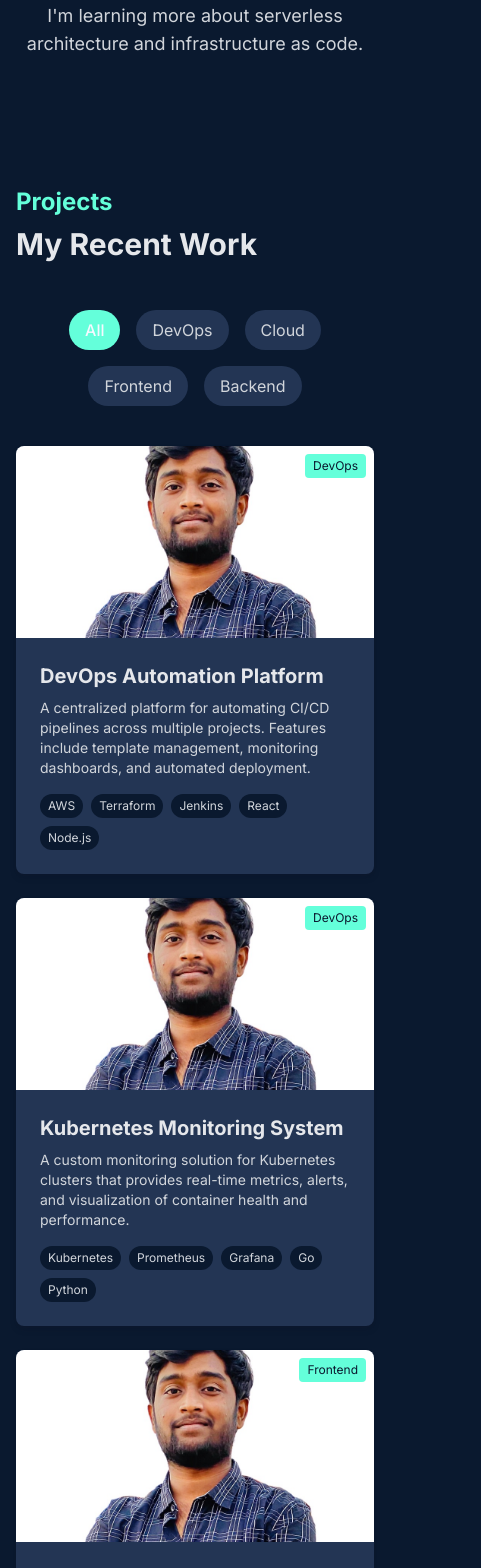
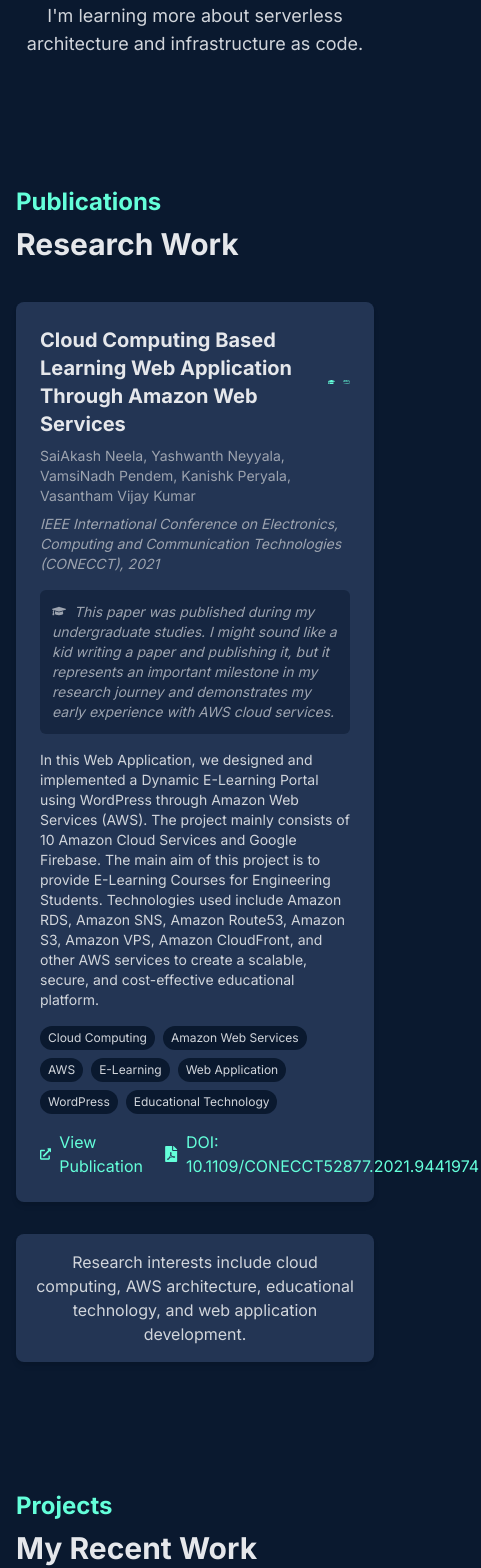
Before and after one commit to SaiAkashNeela/saiakashneela.com, a React (Create React App) app: page / in a window 390 px wide. Shown: the part 4786-6354 px from the top of the page, 481 px wide, since content can reach past the window. Built offline with nearby package versions, Linux system fonts and the light colour scheme.

Commit message:
Added Publications

```diff
--- a/src/App.js
+++ b/src/App.js
@@ -6,6 +6,7 @@
 import About from './components/About';
 import Experience from './components/Experience';
 import Skills from './components/Skills';
+import Publications from './components/Publications';
 import Projects from './components/Projects';
 import Contact from './components/Contact';
 import Footer from './components/Footer';
@@ -45,6 +46,7 @@
         <About darkMode={darkMode} />
         <Experience darkMode={darkMode} />
         <Skills darkMode={darkMode} />
+        <Publications darkMode={darkMode} />
         <Projects darkMode={darkMode} />
         <Contact darkMode={darkMode} />
         <Footer darkMode={darkMode} />
--- a/src/components/Footer.js
+++ b/src/components/Footer.js
@@ -62,6 +62,7 @@
             <a href="#about" className={`${darkMode ? 'text-gray-400 hover:text-gray-200' : 'text-gray-300 hover:text-white'} hover-glow`}>About</a>
             <a href="#experience" className={`${darkMode ? 'text-gray-400 hover:text-gray-200' : 'text-gray-300 hover:text-white'} hover-glow`}>Experience</a>
             <a href="#skills" className={`${darkMode ? 'text-gray-400 hover:text-gray-200' : 'text-gray-300 hover:text-white'} hover-glow`}>Skills</a>
+            <a href="#publications" className={`${darkMode ? 'text-gray-400 hover:text-gray-200' : 'text-gray-300 hover:text-white'} hover-glow`}>Publications</a>
             <a href="#projects" className={`${darkMode ? 'text-gray-400 hover:text-gray-200' : 'text-gray-300 hover:text-white'} hover-glow`}>Projects</a>
             <a href="#contact" className={`${darkMode ? 'text-gray-400 hover:text-gray-200' : 'text-gray-300 hover:text-white'} hover-glow`}>Contact</a>
           </motion.div>
--- a/src/components/Navbar.js
+++ b/src/components/Navbar.js
@@ -43,6 +43,7 @@
     { name: 'About', href: '#about' },
     { name: 'Experience', href: '#experience' },
     { name: 'Skills', href: '#skills' },
+    { name: 'Publications', href: '#publications' },
     { name: 'Projects', href: '#projects' },
     { name: 'Contact', href: '#contact' },
   ];
--- /dev/null
+++ b/src/components/Publications.js
@@ -0,0 +1,128 @@
+import React from 'react';
+import { motion } from 'framer-motion';
+import { FaFilePdf, FaExternalLinkAlt, FaGraduationCap, FaAws } from 'react-icons/fa';
+
+const Publications = ({ darkMode }) => {
+  const publications = [
+    {
+      title: "Cloud Computing Based Learning Web Application Through Amazon Web Services",
+      journal: "IEEE International Conference on Electronics, Computing and Communication Technologies (CONECCT)",
+      authors: "SaiAkash Neela, Yashwanth Neyyala, VamsiNadh Pendem, Kanishk Peryala, Vasantham Vijay Kumar",
+      year: "2021",
+      doi: "10.1109/CONECCT52877.2021.9441974",
+      link: "https://ieeexplore.ieee.org/document/9441974/",
+      abstract: "In this Web Application, we designed and implemented a Dynamic E-Learning Portal using WordPress through Amazon Web Services (AWS). The project mainly consists of 10 Amazon Cloud Services and Google Firebase. The main aim of this project is to provide E-Learning Courses for Engineering Students. Technologies used include Amazon RDS, Amazon SNS, Amazon Route53, Amazon S3, Amazon VPS, Amazon CloudFront, and other AWS services to create a scalable, secure, and cost-effective educational platform.",
+      keywords: ["Cloud Computing", "Amazon Web Services", "AWS", "E-Learning", "Web Application", "WordPress", "Educational Technology"]
+    }
+  ];
+
+  return (
+    <section id="publications" className={`py-16 md:py-24 ${darkMode ? 'bg-navy' : 'bg-slate-50'}`}>
+      <div className="container mx-auto px-4 sm:px-6 lg:px-8">
+        <motion.div
+          initial={{ opacity: 0, y: 20 }}
+          whileInView={{ opacity: 1, y: 0 }}
+          viewport={{ once: true }}
+          transition={{ duration: 0.5 }}
+        >
+          <h2 className={`text-2xl md:text-3xl font-bold mb-2 ${darkMode ? 'text-secondary' : 'text-secondary-light'}`}>Publications</h2>
+          <h3 className={`text-3xl md:text-4xl font-bold mb-10 ${darkMode ? 'text-gray-200' : 'text-slate-800'}`}>Research Work</h3>
+        </motion.div>
+
+        <div className="space-y-8">
+          {publications.map((publication, index) => (
+            <motion.div
+              key={index}
+              initial={{ opacity: 0, y: 20 }}
+              whileInView={{ opacity: 1, y: 0 }}
+              viewport={{ once: true }}
+              transition={{ duration: 0.5, delay: index * 0.1 }}
+              className={`p-6 rounded-lg shadow-md ${darkMode ? 'bg-navy-light' : 'bg-white'} hover-lift`}
+            >
+              <div className="flex flex-col md:flex-row md:justify-between md:items-start gap-4">
+                <div className="flex-1">
+                  <div className="flex items-center gap-2 mb-2">
+                    <h4 className={`text-xl font-bold ${darkMode ? 'text-gray-200' : 'text-slate-800'}`}>
+                      {publication.title}
+                    </h4>
+                    <FaGraduationCap className={`w-5 h-5 ${darkMode ? 'text-secondary' : 'text-secondary-light'}`} title="Undergraduate research" />
+                    <FaAws className={`w-5 h-5 ${darkMode ? 'text-secondary' : 'text-secondary-light'}`} title="AWS-focused" />
+                  </div>
+                  <p className={`mb-2 text-sm ${darkMode ? 'text-gray-400' : 'text-slate-600'}`}>
+                    {publication.authors}
+                  </p>
+                  <p className={`mb-4 italic text-sm ${darkMode ? 'text-gray-400' : 'text-slate-600'}`}>
+                    {publication.journal}, {publication.year}
+                  </p>
+                  <div className={`mb-4 p-3 rounded-md text-sm italic ${darkMode ? 'bg-primary bg-opacity-50 text-gray-400' : 'bg-slate-100 text-slate-600'}`}>
+                    <FaGraduationCap className="inline mr-2 mb-1" />
+                    This paper was published during my undergraduate studies. I might sound like a kid writing a paper and publishing it, but it represents an important milestone in my research journey and demonstrates my early experience with AWS cloud services.
+                  </div>
+                  <p className={`mb-4 text-sm ${darkMode ? 'text-gray-300' : 'text-slate-700'}`}>
+                    {publication.abstract}
+                  </p>
+                  <div className="flex flex-wrap gap-2 mb-4">
+                    {publication.keywords.map((keyword, kidx) => (
+                      <span
+                        key={kidx}
+                        className={`px-2 py-1 text-xs rounded-full ${
+                          darkMode
+                            ? 'bg-primary text-gray-300'
+                            : 'bg-slate-100 text-slate-700'
+                        }`}
+                      >
+                        {keyword}
+                      </span>
+                    ))}
+                  </div>
+                  <div className="flex items-center gap-4">
+                    <a
+                      href={publication.link}
+                      target="_blank"
+                      rel="noopener noreferrer"
+                      className={`inline-flex items-center gap-2 ${
+                        darkMode
+                          ? 'text-secondary hover:text-secondary-dark'
+                          : 'text-secondary-light hover:text-secondary'
+                      } hover-glow`}
+                    >
+                      <FaExternalLinkAlt className="w-4 h-4" />
+                      <span>View Publication</span>
+                    </a>
+                    <a
+                      href={`https://doi.org/${publication.doi}`}
+                      target="_blank"
+                      rel="noopener noreferrer"
+                      className={`inline-flex items-center gap-2 ${
+                        darkMode
+                          ? 'text-secondary hover:text-secondary-dark'
+                          : 'text-secondary-light hover:text-secondary'
+                      } hover-glow`}
+                    >
+                      <FaFilePdf className="w-4 h-4" />
+                      <span>DOI: {publication.doi}</span>
+                    </a>
+                  </div>
+                </div>
+              </div>
+            </motion.div>
+          ))}
+        </div>
+
+        <motion.div
+          initial={{ opacity: 0, y: 20 }}
+          whileInView={{ opacity: 1, y: 0 }}
+          viewport={{ once: true }}
+          transition={{ duration: 0.5, delay: 0.4 }}
+          className={`mt-8 p-4 rounded-lg text-center ${darkMode ? 'bg-navy-light' : 'bg-white'} shadow-md`}
+        >
+          <p className={`${darkMode ? 'text-gray-300' : 'text-slate-700'}`}>
+            Research interests include cloud computing, AWS architecture, educational technology, and web application development.
+          </p>
+        </motion.div>
+      </div>
+    </section>
+  );
+};
+
+export default Publications;
```
Also changed, not shown: 1 other file (tests, documents, lock files or other folders).
